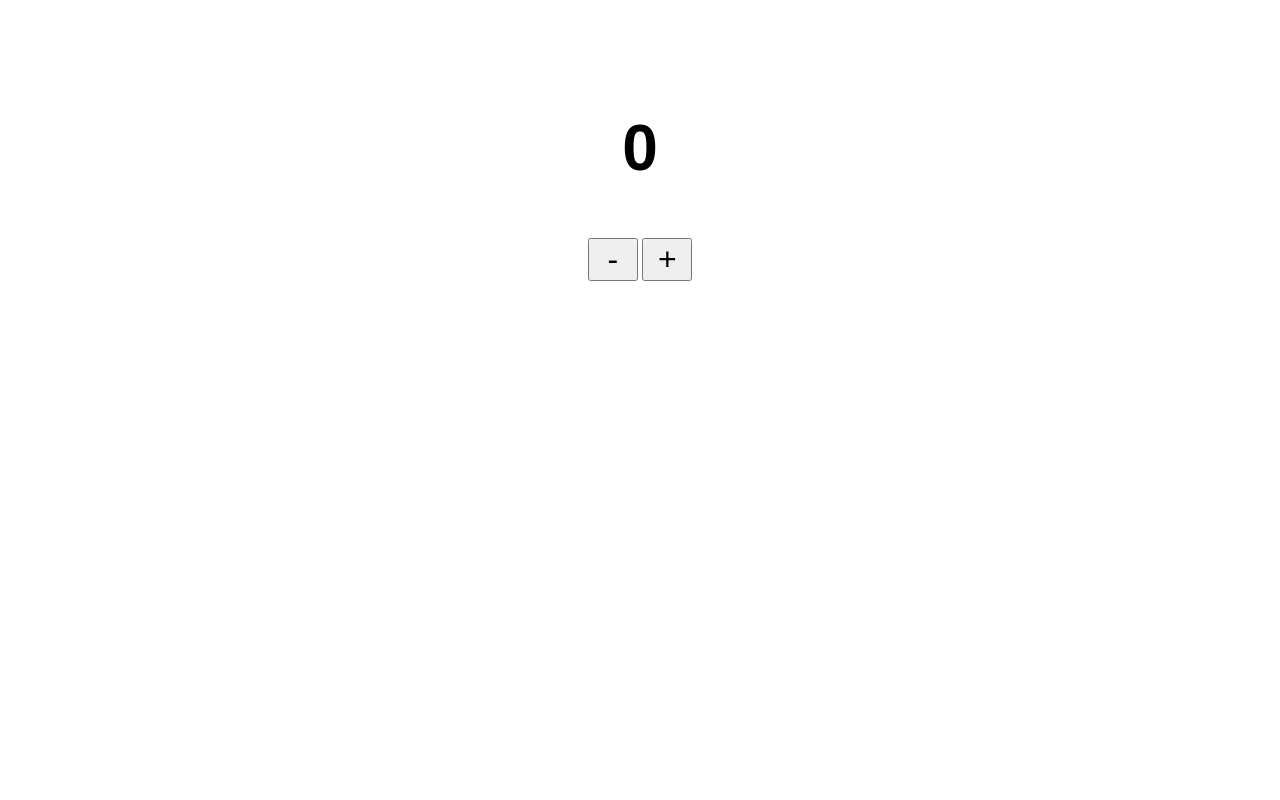
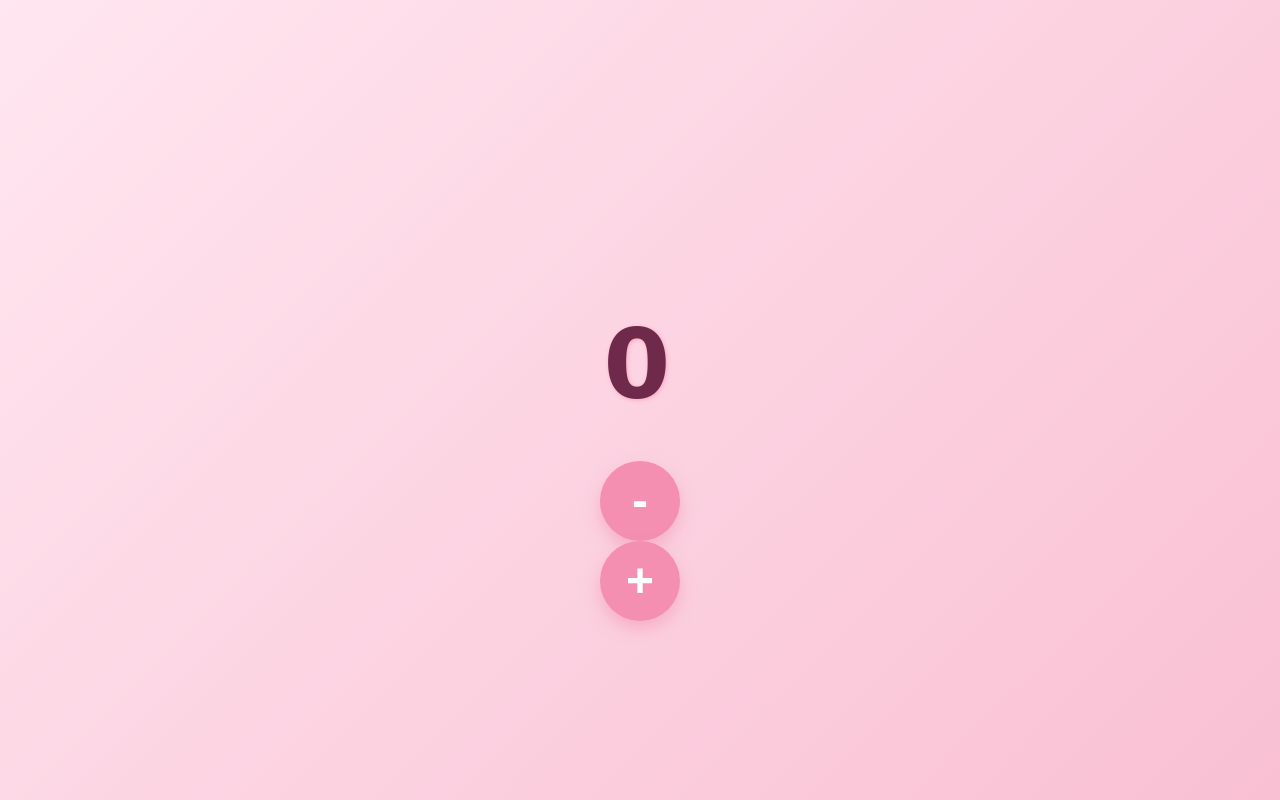
Before and after one commit to AnaGalante08/Desafio01-JS, a plain HTML site: page index.html in a window 1280 px wide. Drawn offline with Linux system fonts and the light colour scheme.

Commit message:
ProjetoFinalizado

```diff
--- a/index.html
+++ b/index.html
@@ -3,6 +3,7 @@
 <head>
     <title>Contador</title>
     <style>body { text-align: center; padding-top: 50px; font-family: sans-serif; } h2 { font-size: 4rem; } button { font-size: 2rem; width: 50px; }</style>
+    <link rel="stylesheet" href="style.css">
 </head>
 <body>
     <h2 id="numero">0</h2>
@@ -10,6 +11,7 @@
     <button id="btn-aumentar">+</button>
 
     <script>
+        //Definir as constantes
         const numeroElement = document.getElementById("numero");
 const btnDiminuir = document.getElementById("btn-diminuir");
 const btnAumentar = document.getElementById("btn-aumentar");
@@ -17,7 +19,7 @@ const btnAumentar = document.getElementById("btn-aumentar");
 let contador = 0;
 
 btnDiminuir.addEventListener("click", function() {
-    contador--;
+    contador = contador - 1;
     numeroElement.textContent = contador;
 });
 
--- /dev/null
+++ b/style.css
@@ -0,0 +1,70 @@
+* {
+  box-sizing: border-box;
+}
+
+body {
+  background: linear-gradient(135deg, #ffe6f0, #f9c0d3);
+  height: 100vh;
+  margin: 0;
+  font-family: 'Nunito', 'Segoe UI', Tahoma, Geneva, Verdana, sans-serif;
+  display: flex;
+  flex-direction: column;
+  justify-content: center;
+  align-items: center;
+  color: #6f2a4b;
+  user-select: none;
+}
+
+h2#numero {
+  font-size: 6rem;
+  margin-bottom: 40px;
+  font-weight: 700;
+  letter-spacing: 6px;
+  text-shadow: 1px 1px 4px #f7a6c2;
+  font-family: 'Pacifico', cursive;
+}
+
+.buttons-container {
+  display: flex;
+  gap: 20px;
+}
+
+button {
+  background-color: #f48fb1;
+  border: none;
+  color: #fff;
+  font-size: 3rem;
+  width: 80px;
+  height: 80px;
+  border-radius: 50%;
+  cursor: pointer;
+  box-shadow: 0 8px 15px rgba(244, 143, 177, 0.5);
+  transition: background-color 0.3s ease, transform 0.3s ease;
+  display: flex;
+  justify-content: center;
+  align-items: center;
+  font-weight: 700;
+  font-family: 'Nunito', sans-serif;
+}
+
+button:hover {
+  background-color: #d81b60;
+  box-shadow: 0 12px 20px rgba(216, 27, 96, 0.7);
+  transform: scale(1.1);
+}
+
+button:active {
+  transform: scale(0.95);
+}
+
+@media (max-width: 480px) {
+  h2#numero {
+    font-size: 4.5rem;
+    margin-bottom: 30px;
+  }
+  button {
+    width: 60px;
+    height: 60px;
+    font-size: 2rem;
+  }
+}
```
